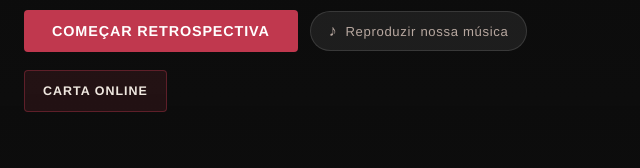
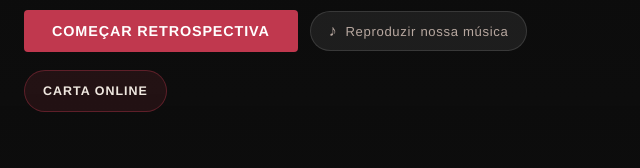
Before and after one commit to joao14160219/Resp, a website: page index.html in a window 1280 px wide. Shown: the part 632-800 px from the top of the page, 0-640 px from the left. Drawn offline with Linux system fonts and the light colour scheme.

Commit message:
Update style.css

```diff
--- a/style.css
+++ b/style.css
@@ -860,7 +860,7 @@ body.pagina-convite {
   padding: 10px 18px;
   margin-top: 6px;
   border: 1px solid rgba(192,56,78,0.38);
-  border-radius: 4px;
+  border-radius: 50px;
   background: rgba(192,56,78,0.12);
   color: var(--cor-texto);
   font-size: 0.78rem;
```
